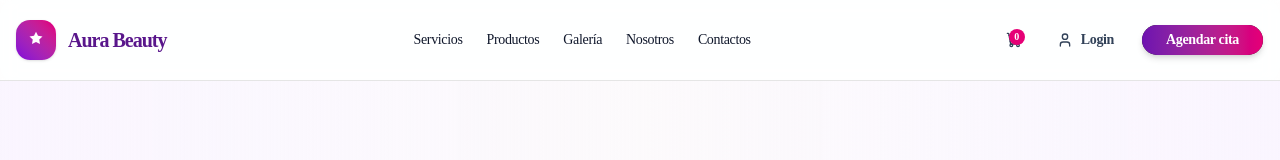
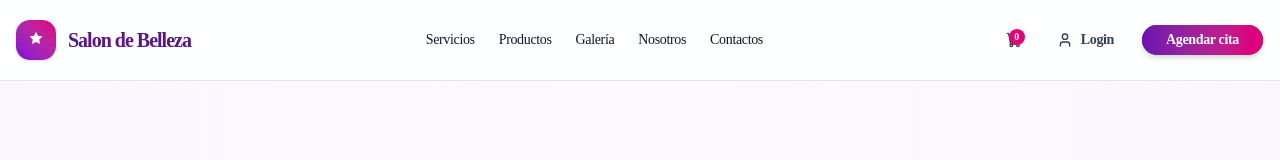
Before and after one commit to Saekixx/LandingPage-SalonBellasa, a Next.js app: page / in a window 1280 px wide. Shown: the top 160 px of the page. Built offline with nearby package versions, Linux system fonts and the light colour scheme.

Commit message:
fix: corregir nombre en el encabezado de la barra de navegación

```diff
--- a/components/public/nav-bar.tsx
+++ b/components/public/nav-bar.tsx
@@ -34,7 +34,7 @@ export function Navbar() {
             </svg>
           </div>
           <span className="text-xl font-extrabold tracking-tighter text-purple-900">
-            Aura Beauty
+            Salon de Belleza
           </span>
         </Link>
 
```
